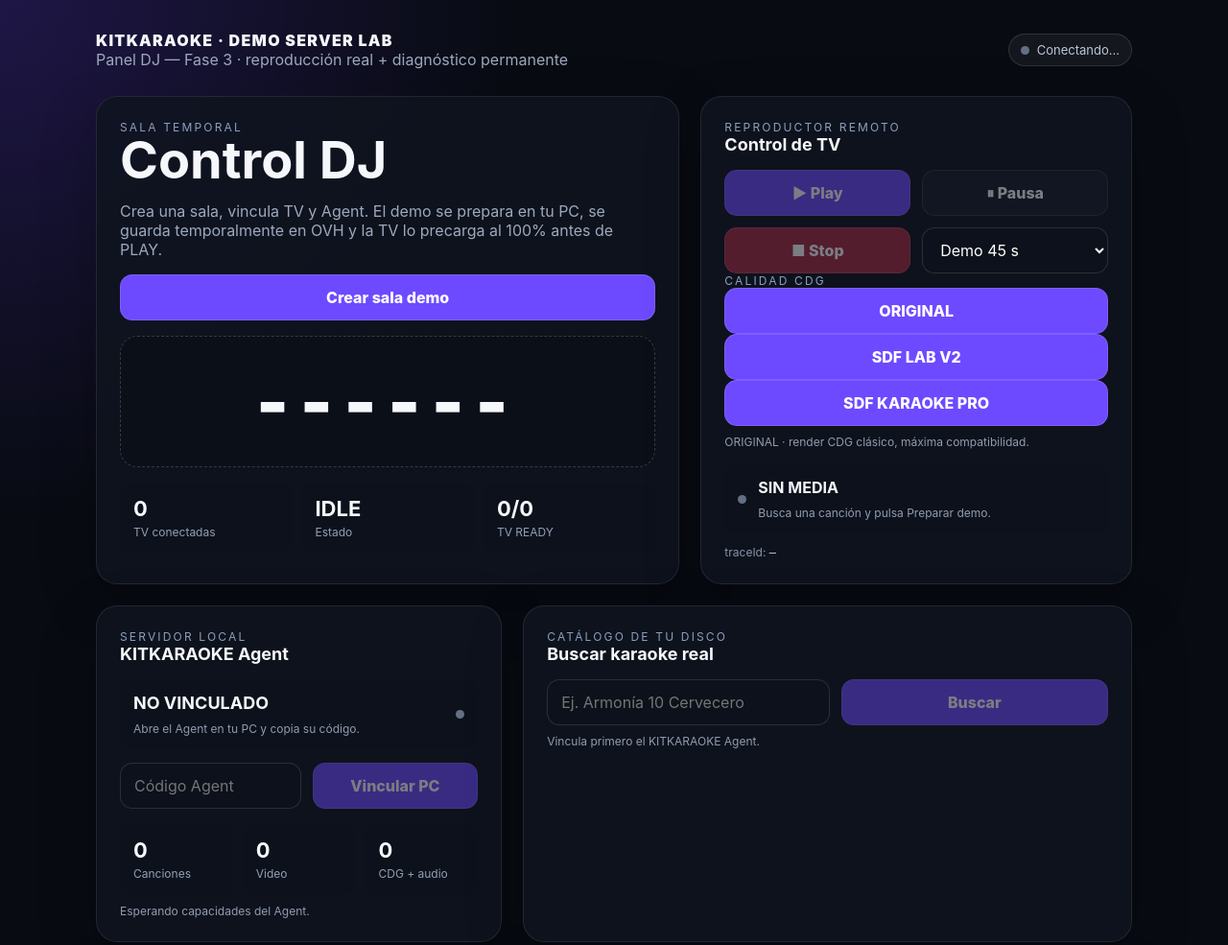
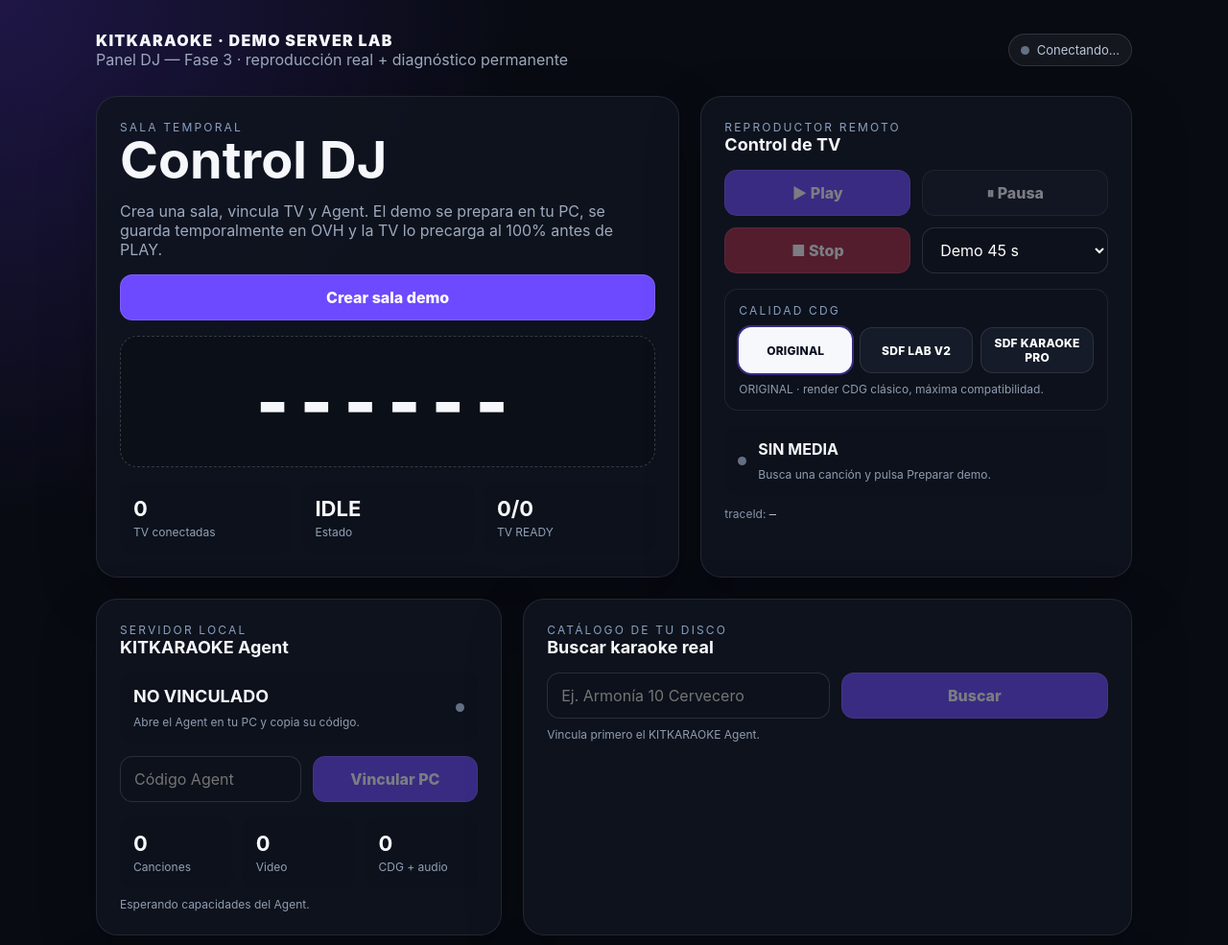
Before and after one commit to clubkaraoke/KITKARAOKE_DEMO_SERVER_LAB, a website: page public/dj.html in a window 1280 px wide. Shown: the top 985 px of the page at 96% size. Drawn offline with nearby package versions, Linux system fonts and the light colour scheme; no server answers.

Commit message:
ui: style three CDG quality choices and smooth SDF canvases

```diff
--- a/public/app.css
+++ b/public/app.css
@@ -291,3 +291,37 @@
   .tv-layout { grid-template-columns: 1fr; }
   .tv-screen { min-height: 56vh; }
 }
+
+.quality-control {
+  margin-top: 16px;
+  padding: 14px;
+  border-radius: 14px;
+  background: #0c111b;
+  border: 1px solid rgba(255,255,255,.08);
+}
+.quality-switch {
+  display: grid;
+  grid-template-columns: repeat(3, minmax(0,1fr));
+  gap: 8px;
+  margin-top: 10px;
+}
+.quality-switch .quality-btn {
+  min-height: 42px;
+  padding: 8px 10px;
+  background: #151b28;
+  border: 1px solid rgba(255,255,255,.10);
+  font-size: 12px;
+  letter-spacing: .02em;
+}
+.quality-switch .quality-btn.active {
+  background: #f7f8fb;
+  color: #0b1020;
+  border-color: #f7f8fb;
+  box-shadow: 0 0 0 2px rgba(109,74,255,.45);
+}
+#cdgCanvas { image-rendering: pixelated; }
+#cdgCanvasHD,
+#sdfProCanvas { image-rendering: auto; }
+@media (max-width: 720px) {
+  .quality-switch { grid-template-columns: 1fr; }
+}
```
